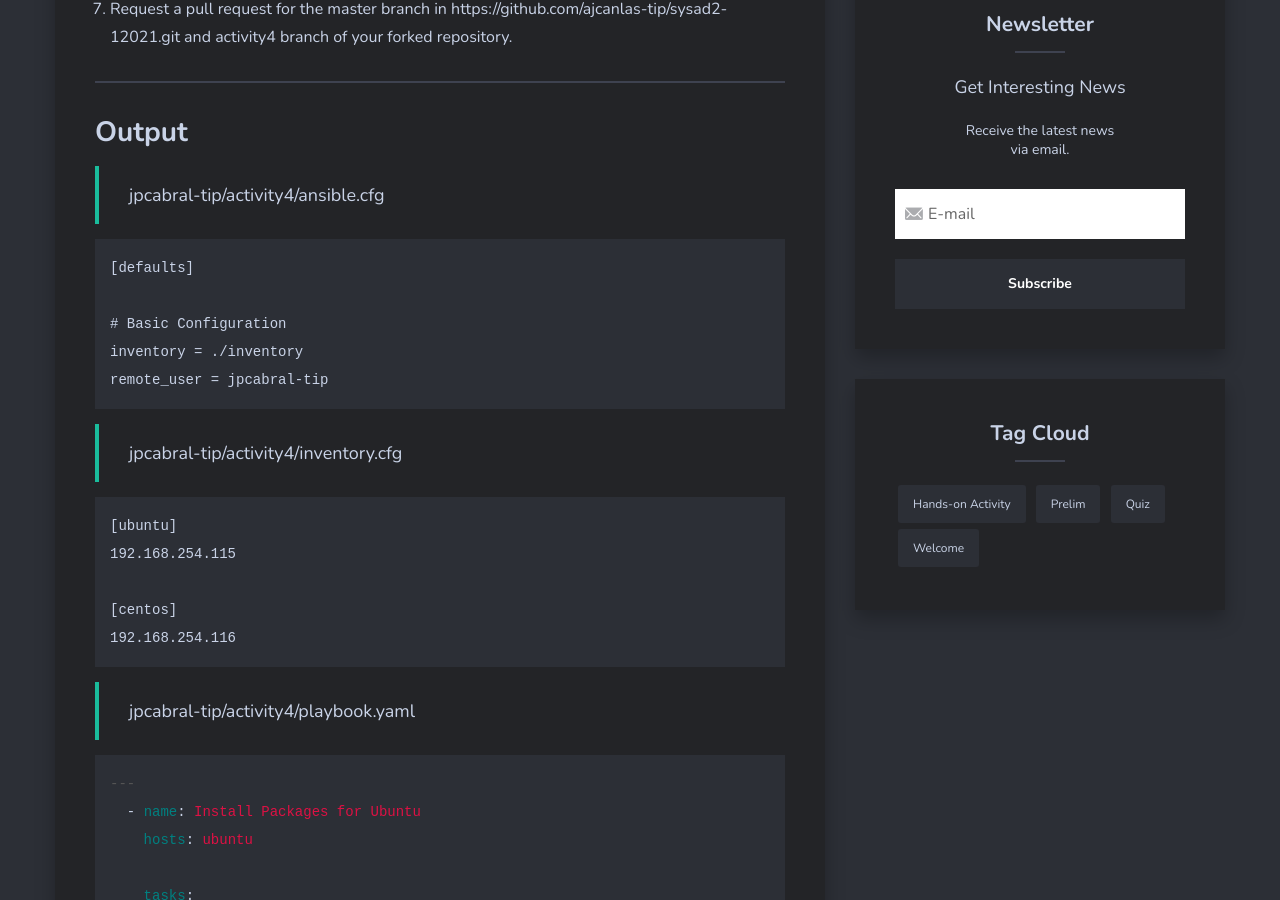
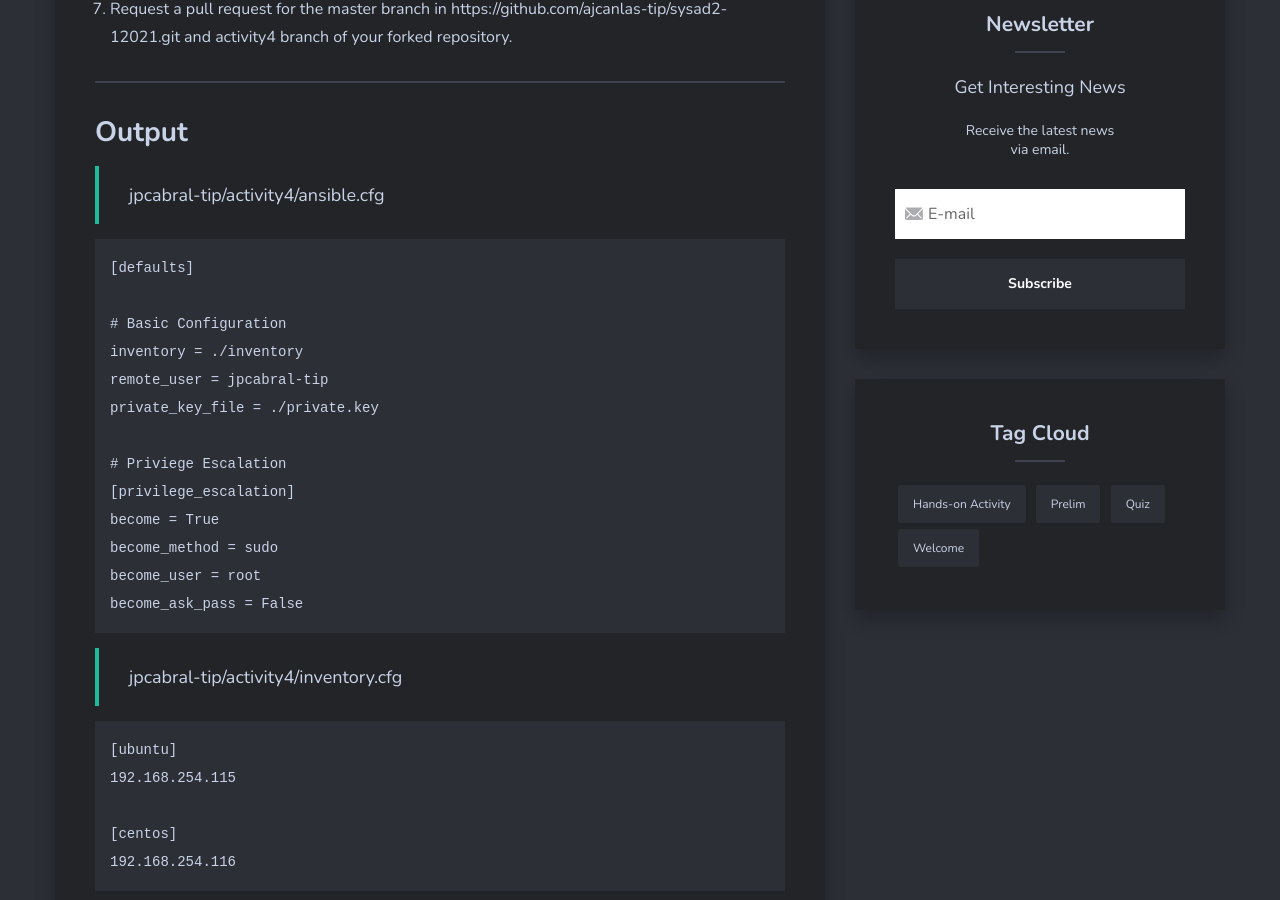
Before and after one commit to jpcabral-tip/jpcabral-tip.github.io, a Jekyll site: the page built from _posts/2021-01-11-hands-on-act-4.markdown, in a window 1280 px wide and 900 px high, scrolled down 1711 px. Built offline with Jekyll 4.4.1, drawn with Linux system fonts in a browser that asks for light colours; nearby versions of some CDN libraries; comment, search, counter and statistics services are not loaded.

Commit message:
Fixed some erroneous info on act4 and act5

```diff
--- a/_posts/2021-01-11-hands-on-act-4.markdown
+++ b/_posts/2021-01-11-hands-on-act-4.markdown
@@ -44,6 +44,14 @@ This activity demonstrates the creation of a simple ansible playbook filled with
 # Basic Configuration
 inventory = ./inventory
 remote_user = jpcabral-tip
+private_key_file = ./private.key
+
+# Priviege Escalation
+[privilege_escalation]
+become = True
+become_method = sudo
+become_user = root
+become_ask_pass = False
 {% endhighlight %}
 
 > jpcabral-tip/activity4/inventory.cfg
```
Also changed, not shown: _posts/2021-01-11-hands-on-act-5.markdown (+8 -0 lines).
